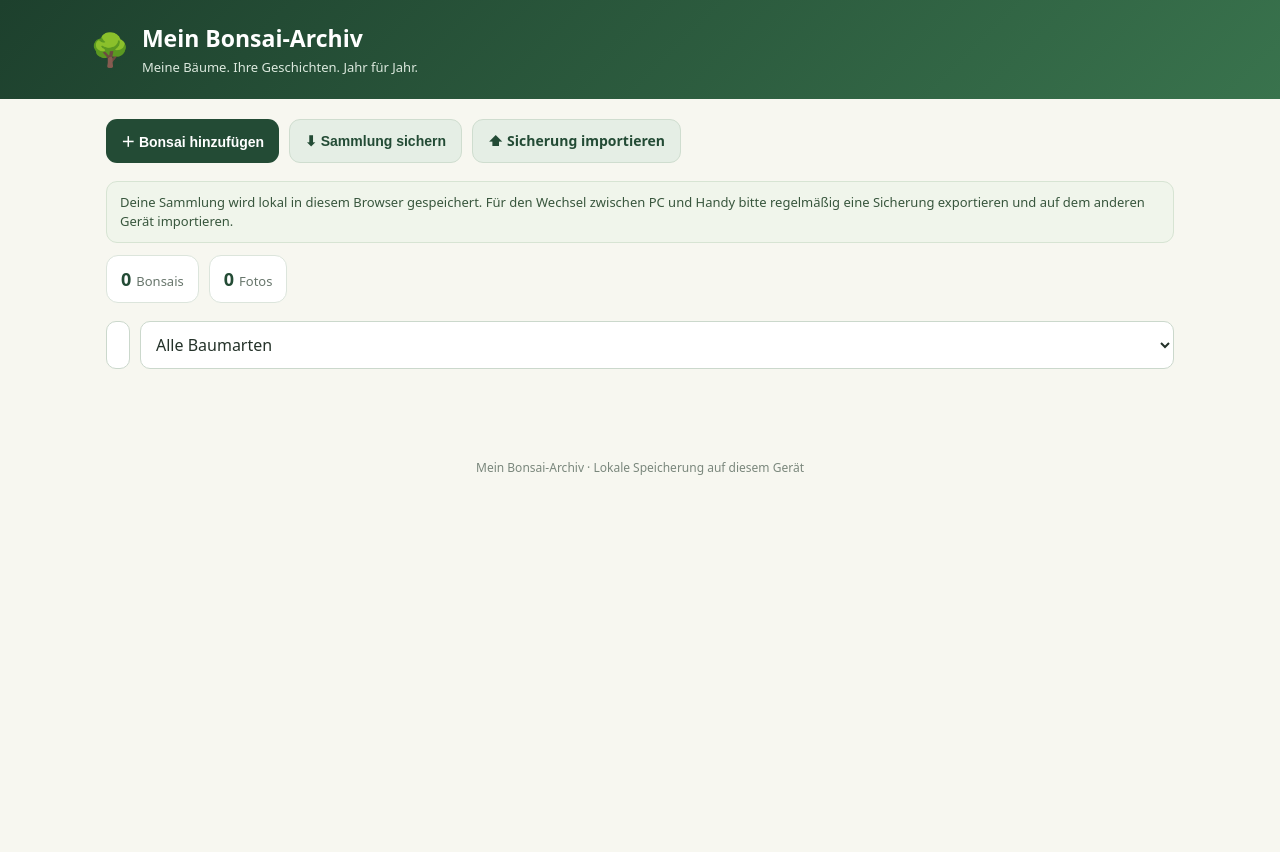
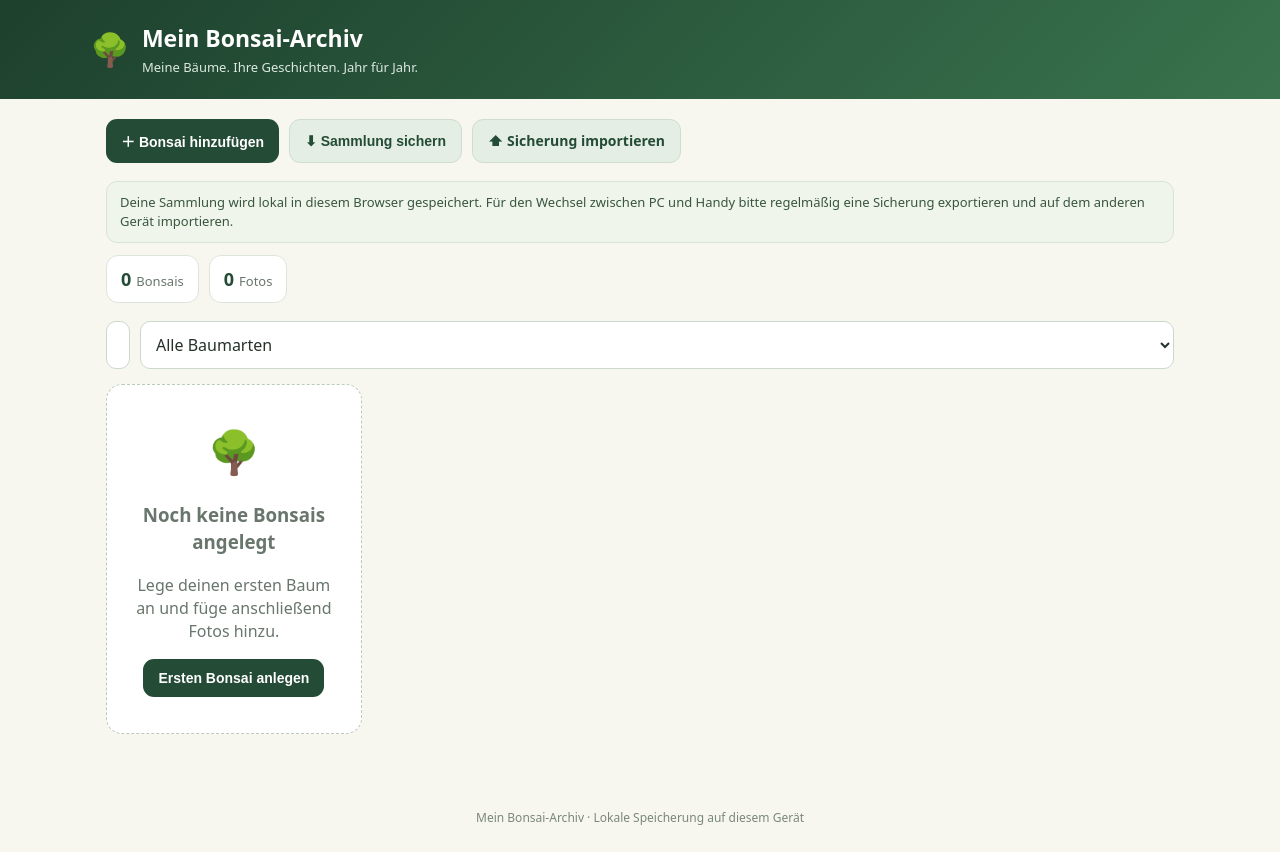
Before and after one commit to micha-1911/mein-bonsai-archiv, a plain HTML site: page index.html in a window 1280 px wide. Before the commit the page ends 800 px from the top, so only its background shows below. Drawn offline with Linux system fonts and the light colour scheme.

Commit message:
Add files via upload
index repariert

```diff
--- a/index.html
+++ b/index.html
@@ -96,7 +96,7 @@ let db, currentId=null, editingId=null, currentTrees=[];
 const $=id=>document.getElementById(id);
 const today=()=>new Date().toISOString().slice(0,10);
 function openDB(){return new Promise((resolve,reject)=>{const req=indexedDB.open(DB_NAME,DB_VERSION);req.onupgradeneeded=()=>{const d=req.result;if(!d.objectStoreNames.contains('trees'))d.createObjectStore('trees',{keyPath:'id'});};req.onsuccess=()=>resolve(req.result);req.onerror=()=>reject(req.error);});}
-function tx(mode='readonly'){return db.transaction('trees',mode).objectStore('trees)}
+function tx(mode='readonly'){return db.transaction('trees',mode).objectStore('trees')}
 function allTrees(){return new Promise((res,rej)=>{const r=tx().getAll();r.onsuccess=()=>res(r.result);r.onerror=()=>rej(r.error);});}
 function saveTree(t){return new Promise((res,rej)=>{const r=tx('readwrite').put(t);r.onsuccess=()=>res();r.onerror=()=>rej(r.error);});}
 function deleteTreeDB(id){return new Promise((res,rej)=>{const r=tx('readwrite').delete(id);r.onsuccess=()=>res();r.onerror=()=>rej(r.error);});}
@@ -118,8 +118,9 @@ function escapeHTML(s=''){return String(s).replace(/[&<>"']/g,c=>({'&':'&amp;','
 function renderGrid(){
  const q=$('search').value.toLowerCase(), sp=$('speciesFilter').value;
  const list=currentTrees.filter(t=>(!sp||t.species===sp)&&[t.name,t.species,t.style].join(' ').toLowerCase().includes(q));
- $('treeGrid').innerHTML=list.length?list.map(t=>`<article class="card" data-id="${t.id}"><div class="thumb">${t.photos?.length?`<img src="${imgURL(t.photos[0].blob)}" alt="">`:'🌱'}</div><div class="cardbody"><h3>${escapeHTML(t.name)}</h3><div class="sub">${escapeHTML(t.species||'Baumart nicht angegeben')}</div><span class="pill">${(t.photos||[]).length} Fotos</span></div></article>`).join(''):'<div class="empty"><div class="tree">🌳</div><h3>Noch keine Bonsais angelegt</h3><p>Lege deinen ersten Baum an und füge anschließend Fotos hinzu.</p><button onclick="$(\\'addBtn\\').click()">Ersten Bonsai anlegen</button></div>';
+ $('treeGrid').innerHTML=list.length?list.map(t=>`<article class="card" data-id="${t.id}"><div class="thumb">${t.photos?.length?`<img src="${imgURL(t.photos[0].blob)}" alt="">`:'🌱'}</div><div class="cardbody"><h3>${escapeHTML(t.name)}</h3><div class="sub">${escapeHTML(t.species||'Baumart nicht angegeben')}</div><span class="pill">${(t.photos||[]).length} Fotos</span></div></article>`).join(''):'<div class="empty"><div class="tree">🌳</div><h3>Noch keine Bonsais angelegt</h3><p>Lege deinen ersten Baum an und füge anschließend Fotos hinzu.</p><button id="emptyAddBtn" type="button">Ersten Bonsai anlegen</button></div>';
  $('treeGrid').querySelectorAll('.card').forEach(c=>c.addEventListener('click',()=>openDetail(c.dataset.id)));
+ const emptyAddBtn=$('emptyAddBtn'); if(emptyAddBtn) emptyAddBtn.addEventListener('click',()=>editForm());
 }
 function clearForm(){['treeName','species','style','acquired','treeNotes'].forEach(id=>$(id).value='');}
 function editForm(t=null){editingId=t?.id||null;clearForm();$('editorTitle').textContent=t?'Bonsai bearbeiten':'Neuen Bonsai anlegen';if(t){$('treeName').value=t.name;$('species').value=t.species||'';$('style').value=t.style||'';$('acquired').value=t.acquired||'';$('treeNotes').value=t.notes||'';}show('editor');}
```
